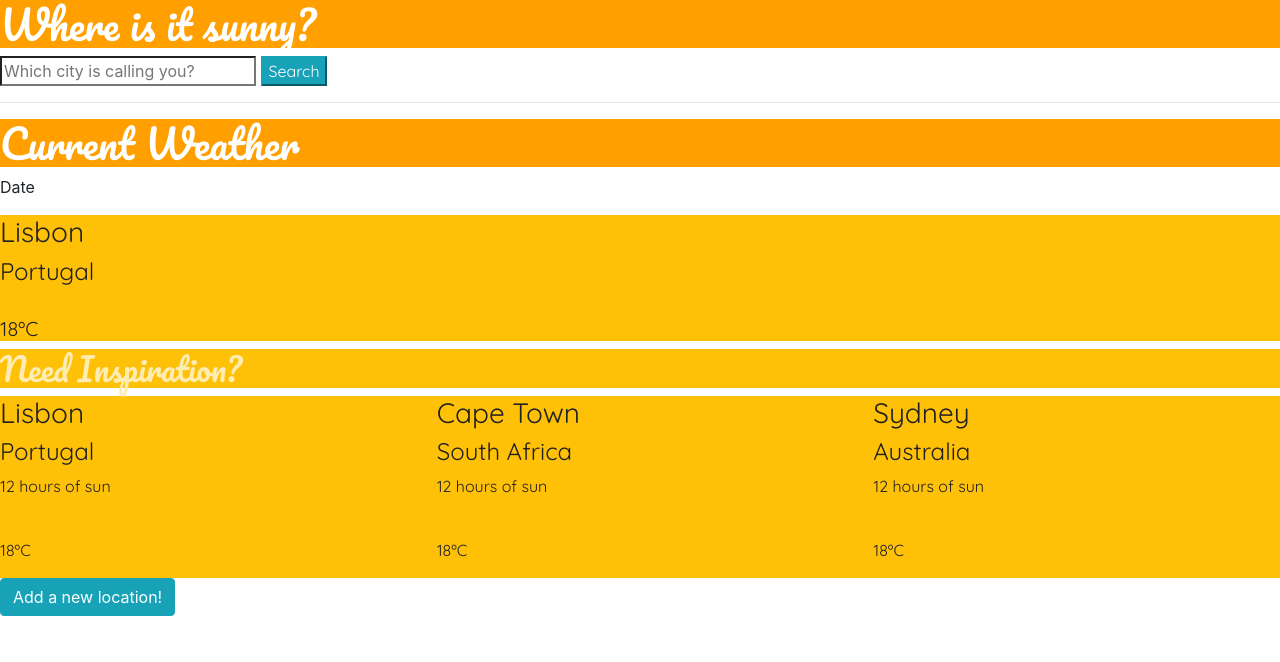
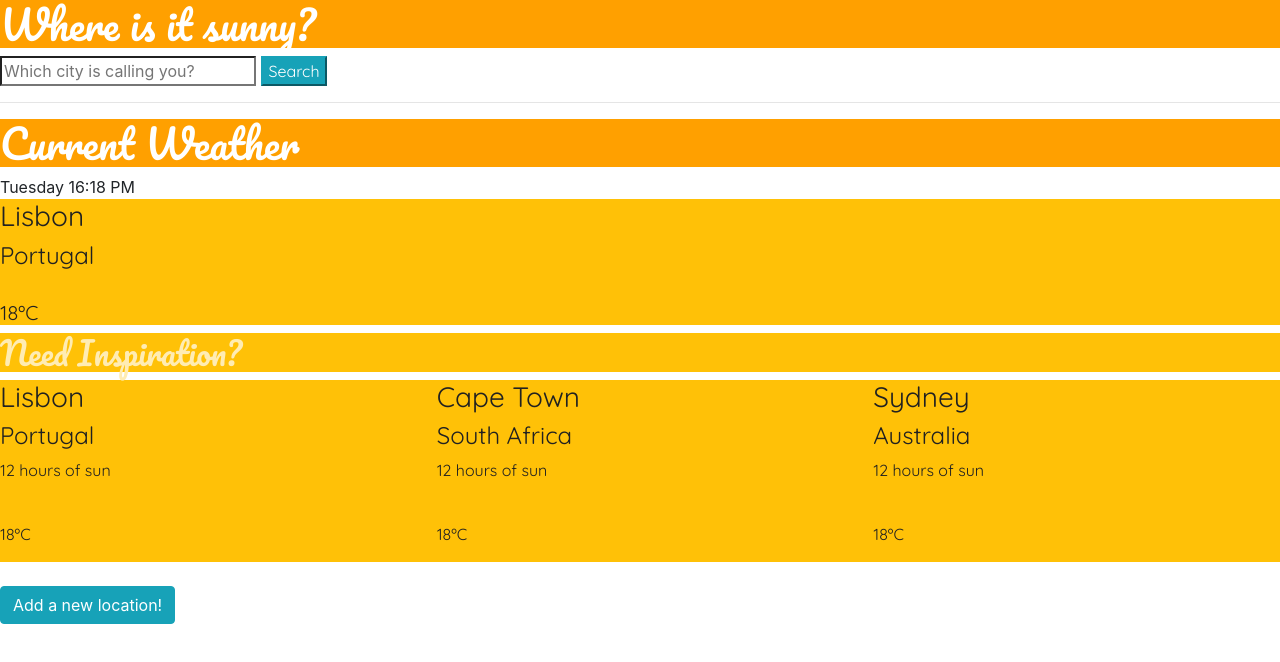
Before and after one commit to lizkoch/she-codes-plus, a plain HTML site: page FindTheSunshine.html in a window 1280 px wide. Drawn offline with nearby package versions, Linux system fonts and the light colour scheme.

Commit message:
Fixed Time

```diff
--- a/FindTheSunshine.html
+++ b/FindTheSunshine.html
@@ -69,7 +69,7 @@
     <hr />
 
     <h1>Current Weather</h1>
-    <p class="date">Date</p>
+    <div class="timeNow">Thursday 12:00 PM</div>
     <div class="localCityBox">
       <h3 class="currentCity">Lisbon</h3>
       <h4>Portugal</h4>
@@ -101,57 +101,60 @@
         <p>18ºC</p>
       </div>
     </div>
+    <br />
     <div class="newCity">
       <button type="button" class="btn btn-info">Add a new location!</button>
     </div>
   </body>
   <script>
-        let apiKey = "e4cc36c73832c7c7ff16bb720a49e759";
-        console.log(axios);
+    let now = new Date();
+    console.log(now);
 
-        let apiUrl = "https://api.openweathermap.org/data/2.5";
-        let apiPath = "weather";
-        let city = "Lisbon";
-        let apiParams = `q=${city}&appid=${apiKey}`;
-
-        ];
-
-    let now = new Date();
     function formatDate(date) {
       let weekDays = [
-        "Sunday", "Monday", "Tuesday", "Wednesday", "Thursday", "Friday", "Saturday"];
-      let year = date.getFullYear();
-      let weekDay = weekDays[date.getDay()];
-      let dayOfMonth = date.getDate();
-      return `${dayOfMonth} ${weekDay} ${year}`;
+        "Sunday",
+        "Monday",
+        "Tuesday",
+        "Wednesday",
+        "Thursday",
+        "Friday",
+        "Saturday"
+      ];
+
+      let weekNow = weekDays[now.getDay()];
+      let hoursNow = now.getHours();
+      let minutesNow = now.getMinutes();
+
+      if (minutesNow < 10) {
+        return `0${minutesNow}`;
+      }
+
+      if (hoursNow < 10) {
+        periodTime = "AM";
+        hoursNow = `0${hoursNow}`;
+      } else {
+        periodTime = "PM";
+      }
+
+      let findTime = `${weekNow} ${hoursNow}:${minutesNow} ${periodTime}`;
+
+      let timeNow = document.querySelector(".timeNow");
+      timeNow.innerHTML = `${findTime}`;
+
+      let timeCurrentLocation = document.querySelector(
+        ".current-time-location"
+      );
+      timeCurrentLocation.innerHTML = `${hoursNow}:${minutesNow}`;
     }
 
-    function formatTime(time) {
-      let hour = time.getHours();
-      let minute = time.getMinutes();
-      let fullTime = `${hour}:${minute}`;
-      if (minute < 10) {
-        return `${hour}:0${minute}`;
-      }
+    let nowDate = formatDate(now);
 
-      } else {
-        return `${hour}:${minute}`;
-      }
-    }
-    let date = document.querySelector(".date");
-    date.innerHTML = `${formatDate(now)} ${formatTime(now)}`;
-        }
+    let apiKey = "e4cc36c73832c7c7ff16bb720a49e759";
+    console.log(axios);
 
-        function getWeather(response) {
-          let temperature = response.data.main.temp;
-          temperature = Math.round(temperature);
-          let city = response.data.name;
-          console.log(temperature);
-          let h5 = document.querySelector(h5);
-          h5.innerHTML = ;
-        }
-        axios
-          .get(`${apiUrl}/${apiPath}?${apiParams}&units=metric`)
-          .then(getWeather);
+    let apiUrl = "https://api.openweathermap.org/data/2.5";
+    let apiPath = "weather";
+    let city = "Lisbon";
+    let apiParams = `q=${city}&appid=${apiKey}`;
   </script>
 </html>
```
